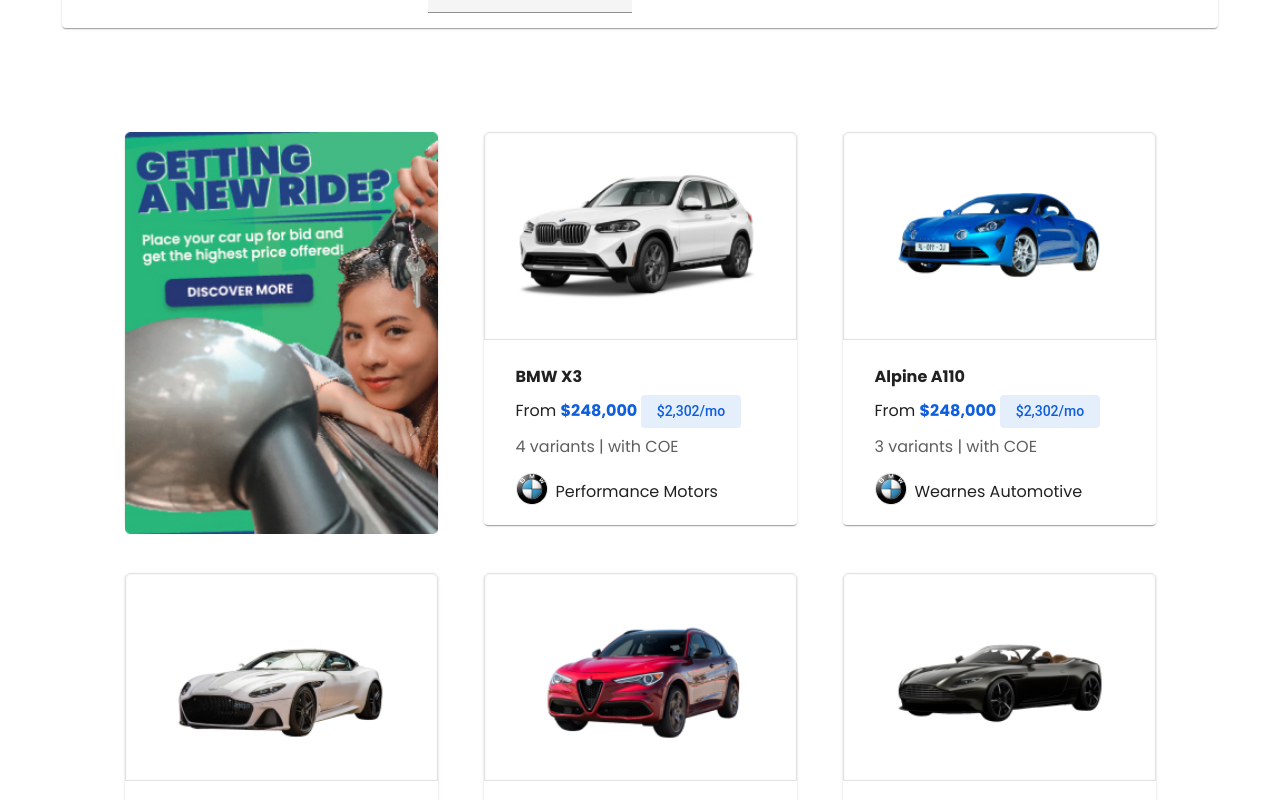
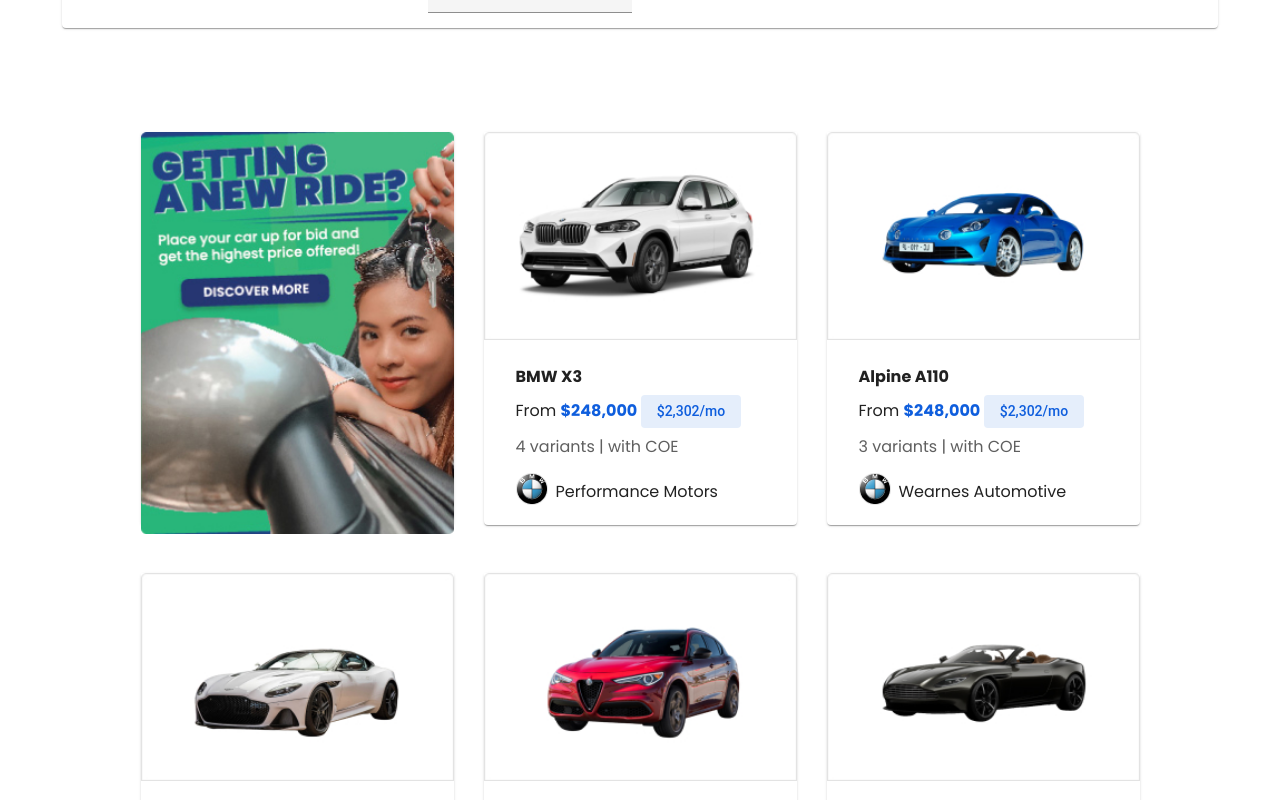
Before and after one commit to Calvin-Wijaya/BelajarAngular, an Angular app: page /user in a window 1280 px wide. Shown: the part 800-1600 px from the top of the page. Built offline with nearby package versions, Linux system fonts and the light colour scheme.

Commit message:
update menu content

```diff
--- a/src/app/view/user/components/menu-content/menu-content.component.scss
+++ b/src/app/view/user/components/menu-content/menu-content.component.scss
@@ -3,7 +3,7 @@
     height: 361px !important;
     font-family: poppins !important;
 
-    margin: 24px 23px !important;
+    margin: 24px 15px !important;
 }
 
 .container {
```
